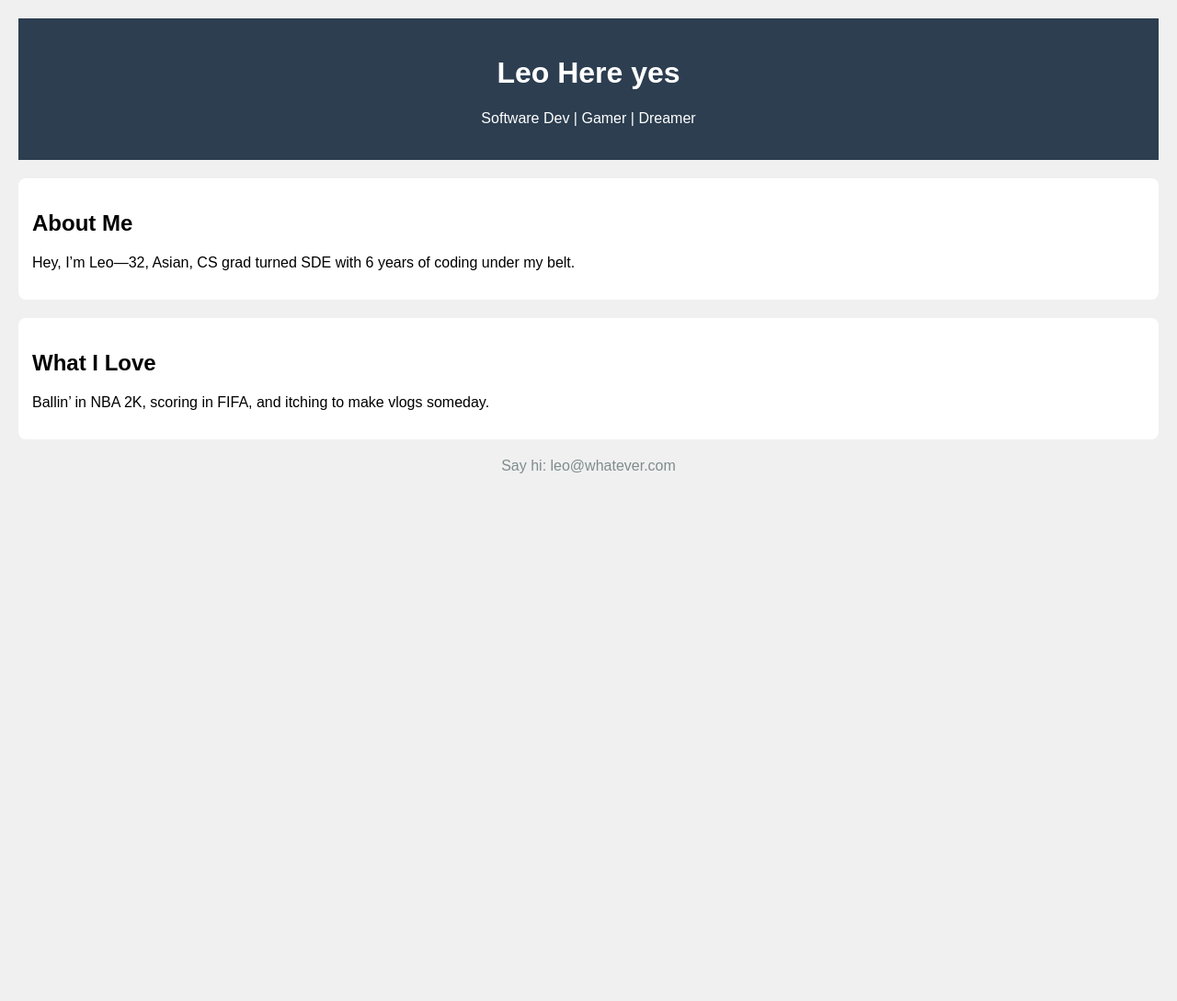
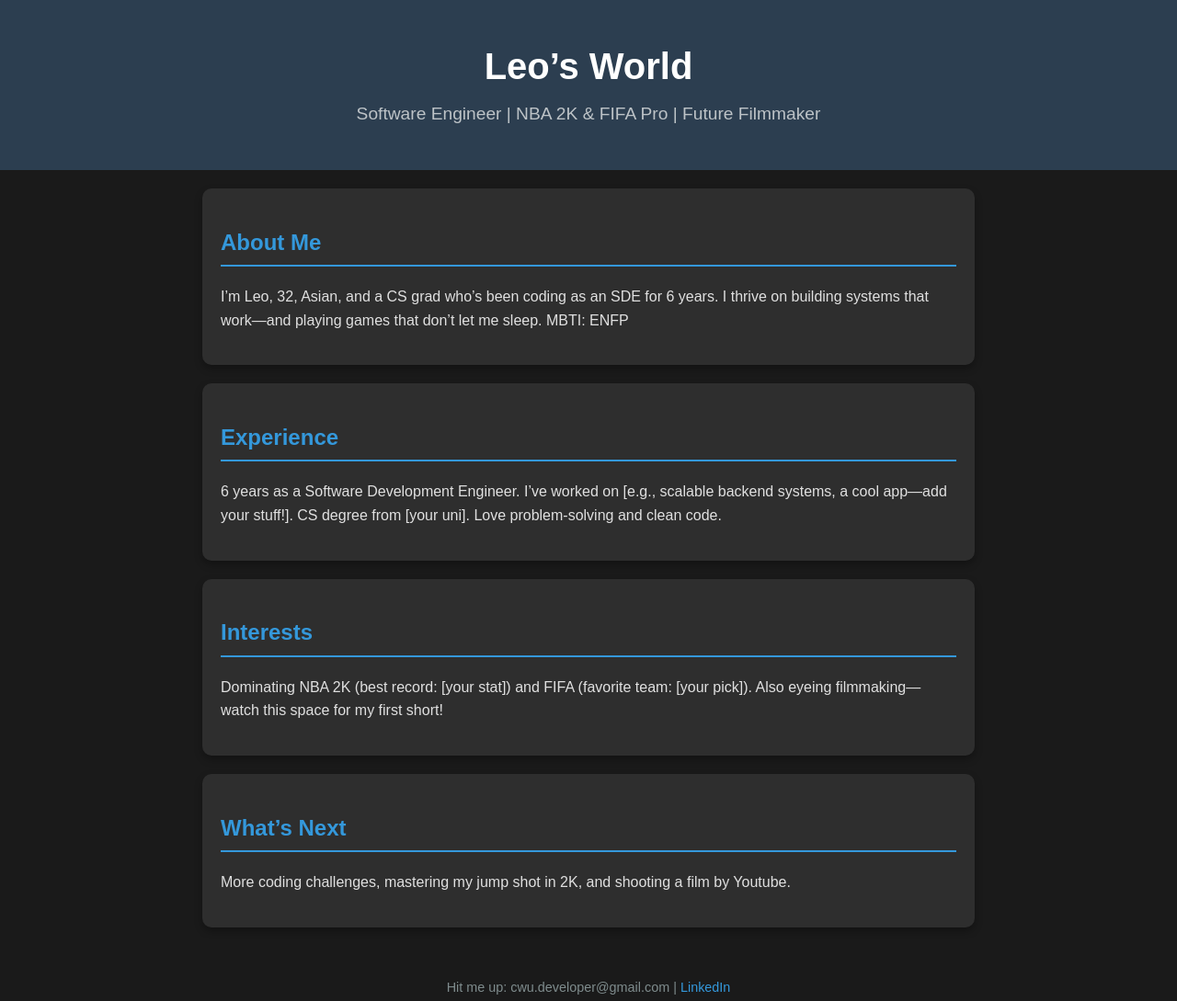
Before and after one commit to leowcy/personal-site, a plain HTML site: page index.html in a window 1280 px wide. Shown: the whole page at 92% size. Before the commit the page ends 800 px from the top, so only its background shows below. Drawn offline with Linux system fonts and the light colour scheme.

Commit message:
new version

```diff
--- a/index.html
+++ b/index.html
@@ -4,25 +4,36 @@
 <head>
     <meta charset="UTF-8">
     <meta name="viewport" content="width=device-width, initial-scale=1.0">
-    <title>Leo’s Spot</title>
+    <title>Leo | SDE & Gamer</title>
     <link rel="stylesheet" href="style.css">
 </head>
 
 <body>
     <header>
-        <h1>Leo Here yes</h1>
-        <p>Software Dev | Gamer | Dreamer</p>
+        <h1>Leo’s World</h1>
+        <p>Software Engineer | NBA 2K & FIFA Pro | Future Filmmaker</p>
     </header>
     <section id="about">
         <h2>About Me</h2>
-        <p>Hey, I’m Leo—32, Asian, CS grad turned SDE with 6 years of coding under my belt.</p>
+        <p>I’m Leo, 32, Asian, and a CS grad who’s been coding as an SDE for 6 years. I thrive on building systems that
+            work—and playing games that don’t let me sleep. MBTI: ENFP</p>
     </section>
-    <section id="hobbies">
-        <h2>What I Love</h2>
-        <p>Ballin’ in NBA 2K, scoring in FIFA, and itching to make vlogs someday.</p>
+    <section id="experience">
+        <h2>Experience</h2>
+        <p>6 years as a Software Development Engineer. I’ve worked on [e.g., scalable backend systems, a cool app—add
+            your stuff!]. CS degree from [your uni]. Love problem-solving and clean code.</p>
+    </section>
+    <section id="interests">
+        <h2>Interests</h2>
+        <p>Dominating NBA 2K (best record: [your stat]) and FIFA (favorite team: [your pick]). Also eyeing
+            filmmaking—watch this space for my first short!</p>
+    </section>
+    <section id="future">
+        <h2>What’s Next</h2>
+        <p>More coding challenges, mastering my jump shot in 2K, and shooting a film by Youtube.</p>
     </section>
     <footer>
-        <p>Say hi: leo@whatever.com</p>
+        <p>Hit me up: cwu.developer@gmail.com | <a href="https://linkedin.com/in/leowcy">LinkedIn</a></p>
     </footer>
 </body>
 
--- a/style.css
+++ b/style.css
@@ -1,25 +1,67 @@
 body {
-    font-family: Arial, sans-serif;
+    font-family: 'Arial', sans-serif;
     margin: 0;
-    padding: 20px;
-    background-color: #f0f0f0;
+    padding: 0;
+    background-color: #1a1a1a;
+    /* Dark background */
+    color: #e0e0e0;
+    /* Light text */
+    line-height: 1.6;
 }
 
 header {
     text-align: center;
-    padding: 20px;
+    padding: 40px 20px;
     background-color: #2c3e50;
-    color: white;
+    /* Dark blue-gray */
+    color: #fff;
+}
+
+h1 {
+    margin: 0;
+    font-size: 2.5em;
+}
+
+header p {
+    margin: 5px 0;
+    font-size: 1.2em;
+    color: #bdc3c7;
 }
 
 section {
-    margin: 20px 0;
-    padding: 15px;
-    background-color: white;
-    border-radius: 8px;
+    max-width: 800px;
+    margin: 20px auto;
+    padding: 20px;
+    background-color: #2e2e2e;
+    /* Slightly lighter dark */
+    border-radius: 10px;
+    box-shadow: 0 4px 8px rgba(0, 0, 0, 0.3);
+}
+
+h2 {
+    color: #3498db;
+    /* Blue accent */
+    border-bottom: 2px solid #3498db;
+    padding-bottom: 5px;
 }
 
 footer {
     text-align: center;
+    padding: 20px;
+    font-size: 0.9em;
     color: #7f8c8d;
 }
+
+a {
+    color: #3498db;
+    text-decoration: none;
+}
+
+a:hover {
+    text-decoration: underline;
+}
+
+section:hover {
+    transform: translateY(-5px);
+    transition: transform 0.3s ease;
+}
```
